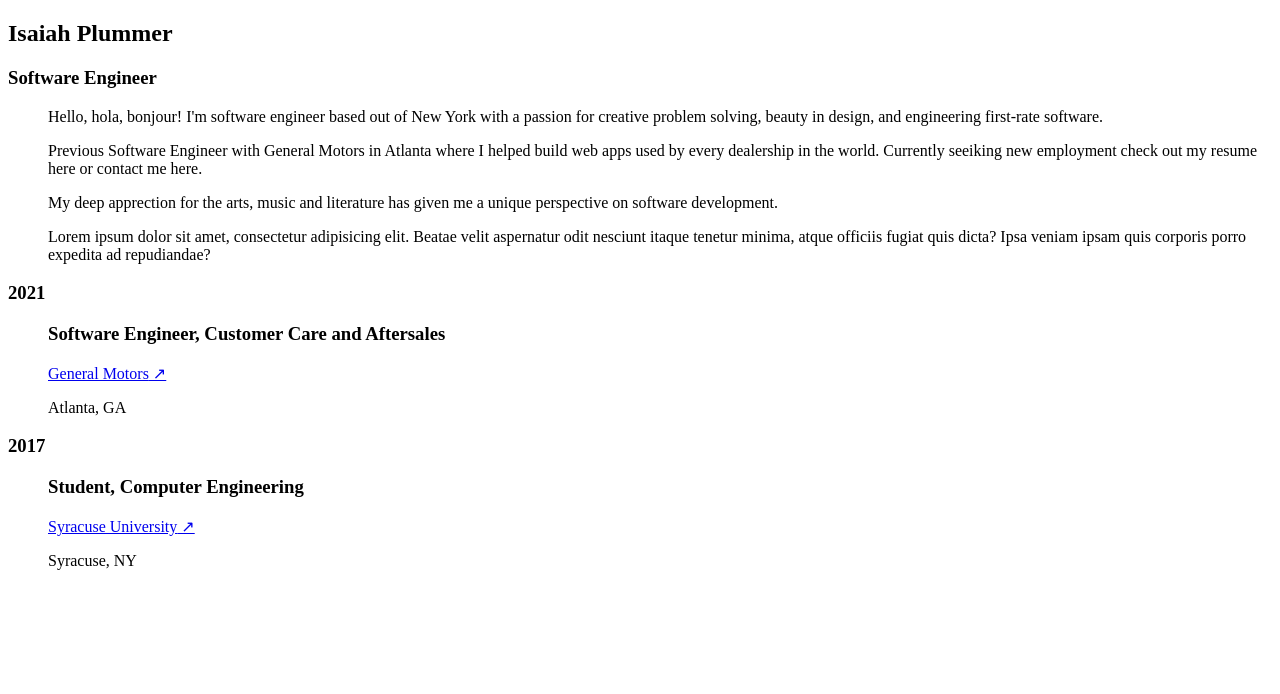
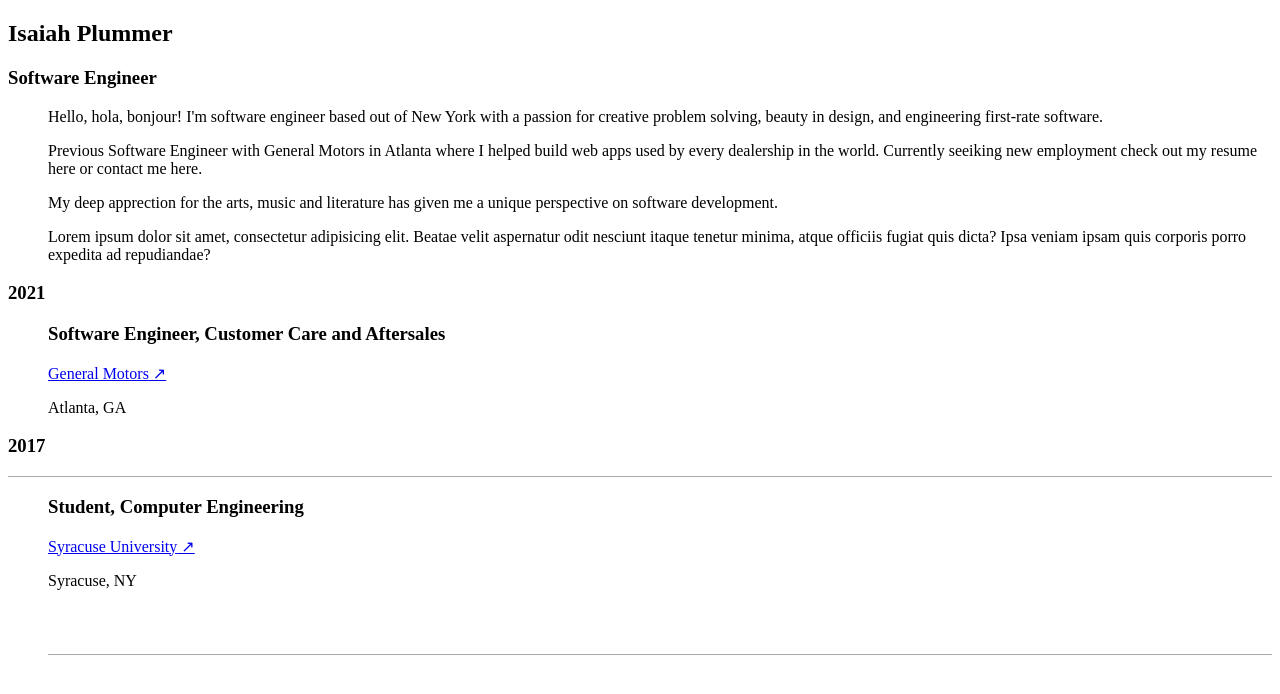
Before and after one commit to ZekePlumm44/isaiah-portfolio-app, a React (Vite) app: page / in a window 1280 px wide. Shown: the top 694 px of the page. Built offline with nearby package versions, Linux system fonts and the light colour scheme; the HTML template or start-up script is replaced by a standard one.

Commit message:
Fixed some styling, TODO: Refactor list-container in resume.tsx when back from wedding

```diff
--- a/src/components/home/resume.tsx
+++ b/src/components/home/resume.tsx
@@ -20,16 +20,31 @@ export default function Resume() {
     return (
         <dl className="resume-container">
             {timelineData.map((item, index) => (
-            <div
-                className="list-container" key={index}>
-                <dt className="list-title" id="timeline-year">
+            <div className="list-container" key={index}>
+                <dt
+                    className="list-title"
+                    id="timeline-year"
+                    style={{
+                        borderBottom: index === timelineData.length - 1 ? "1px solid #aaa" : "none",
+                    }}
+                >
                     <h3>{item.year}</h3>
                     {item.present && <span className="present-tag">Present</span>}
                 </dt>
-                <dd className="list-content" id="timeline-role">
+                <dd
+                    className="list-content"
+                    id="timeline-role"
+                    style={{
+                        borderBottom: index === timelineData.length - 1 ? "1px solid #aaa" : "none",
+                    }}
+                >
                     <h3>{item.role}</h3>
                     <a href={item.link} target="_blank" rel="noopener noreferrer">{item.company} ↗</a>
-                    <p>{item.location}</p>
+                    <p style={{
+                        marginBottom: index === timelineData.length - 1 ? "4rem" : "none"}}
+                    >
+                        {item.location}
+                    </p>
                 </dd>
             </div>
             ))}
--- a/src/styles/components/_article.scss
+++ b/src/styles/components/_article.scss
@@ -62,6 +62,7 @@ article {
   gap: 1rem;
   margin: 0 auto;
   border: 0;
+
 }
 
 .list-title {
@@ -106,9 +107,11 @@ article {
     color: v.$color-text;
 
     &:last-child {
-      margin-bottom: 5rem;
+      margin-bottom: 4rem;
     }
   }
+
+
 
 
   h1 {
--- a/src/styles/components/_resume.scss
+++ b/src/styles/components/_resume.scss
@@ -4,12 +4,11 @@
 .resume-container {
     box-sizing: border-box;
     overflow: visible;
+
 }
 
 #timeline-year {
     justify-content: flex-start;
-    border: none;
-
     h2 {
         margin: 0;
     }
@@ -18,24 +17,19 @@
         text-align: left;
         align-items: flex-start;
         justify-content: flex-start;
+        border-bottom: none !important;
     }
 }
 
 #timeline-role {
-    border: none;
-
     a {
         display: block;
         @include s.link-styles;
     }
 
     p {
-        margin-bottom: 0.5rem;
+        margin-bottom: 2rem;
 
-        &:last-child {
-            margin-bottom: 1rem !important;
-
-        }
     }
 
 }
```
